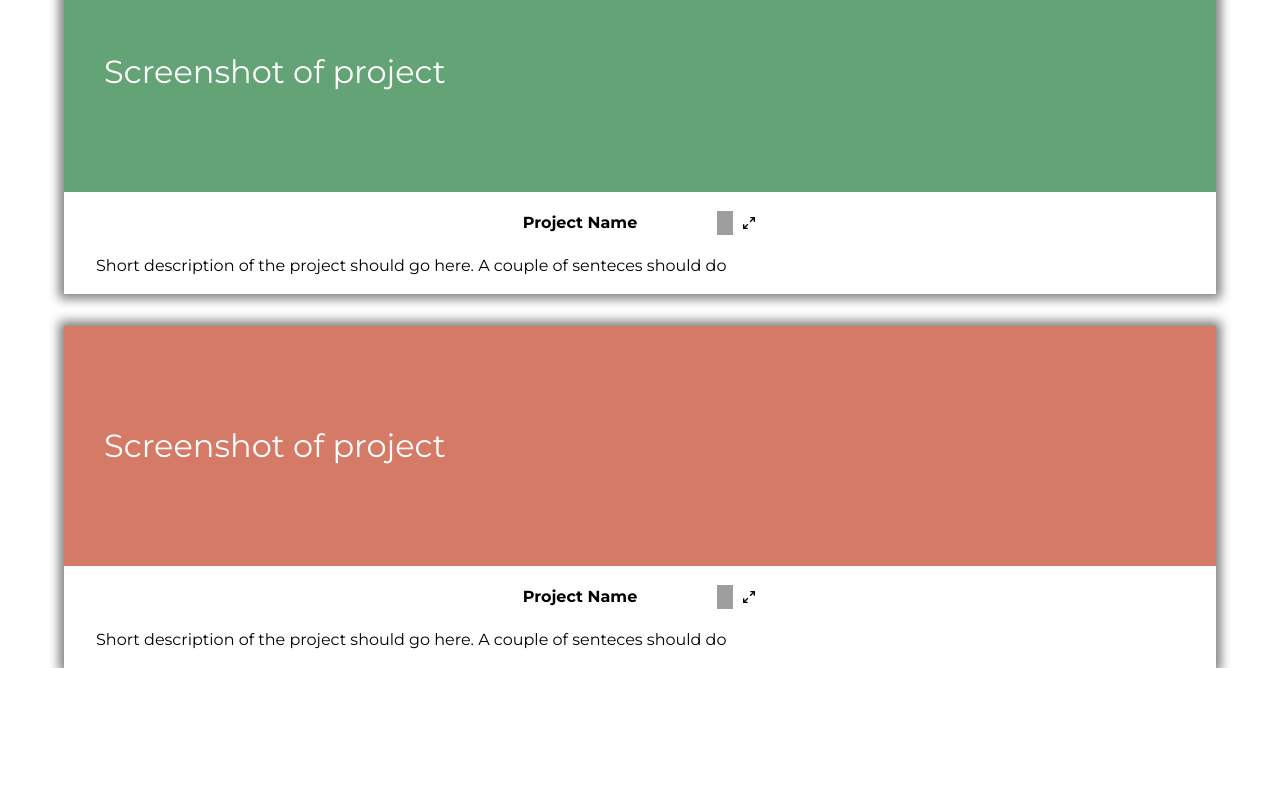
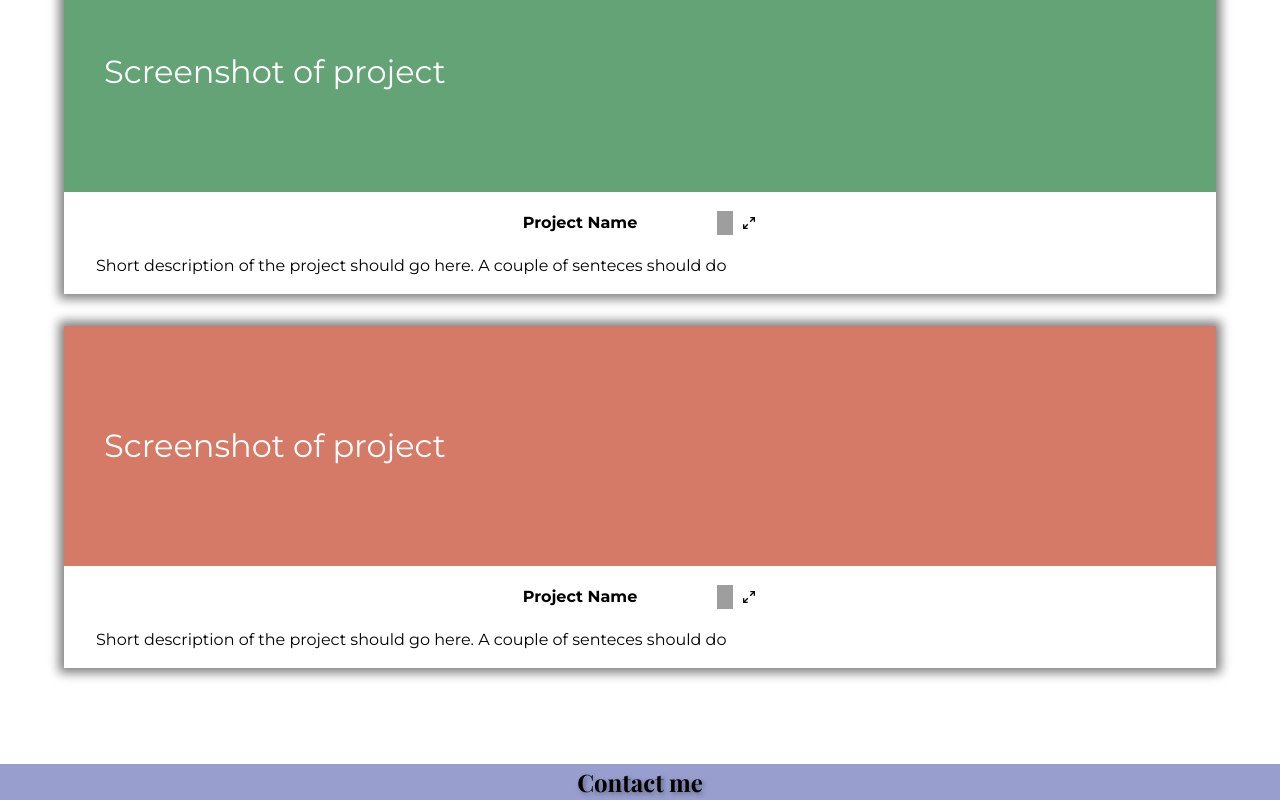
Before and after one commit to NedimM24/homepage, a website built with webpack: page src/template.html in a window 1280 px wide. Shown: the part 2337-3137 px from the top of the page. Before the commit the page ends 3005 px from the top, so only its background shows below. Built offline with nearby package versions, Linux system fonts and the light colour scheme; grey boxes are pictures that could not be loaded; a web font is replaced by a local one.

Commit message:
created the footer
Gvae it top margin and background color

```diff
--- a/src/style.css
+++ b/src/style.css
@@ -197,6 +197,12 @@ p{
   margin-bottom: 1rem;
 }
 
+.footer{
+  height: auto;
+  background-color: var(--primary-color);
+  margin-top: 6rem;
+}
+
 .ghub-icon,
 .linked-icon,
 .phone-icon,
--- a/src/template.html
+++ b/src/template.html
@@ -35,6 +35,7 @@
 
       <section class="mid-section">
         <h2 class="center-it">My Work</h2>
+
 
         <div class="project-box">
           <div class="pb-top">
@@ -131,10 +132,10 @@
             <p class="work-description">Short description of the project should go here. A couple of senteces should do</p>
           </div>
         </div>
-
       </section>
 
       <footer class="footer">
+        <h2 class="center-it f-header">Contact me</h2>
       </footer>
     </div>
 
```
